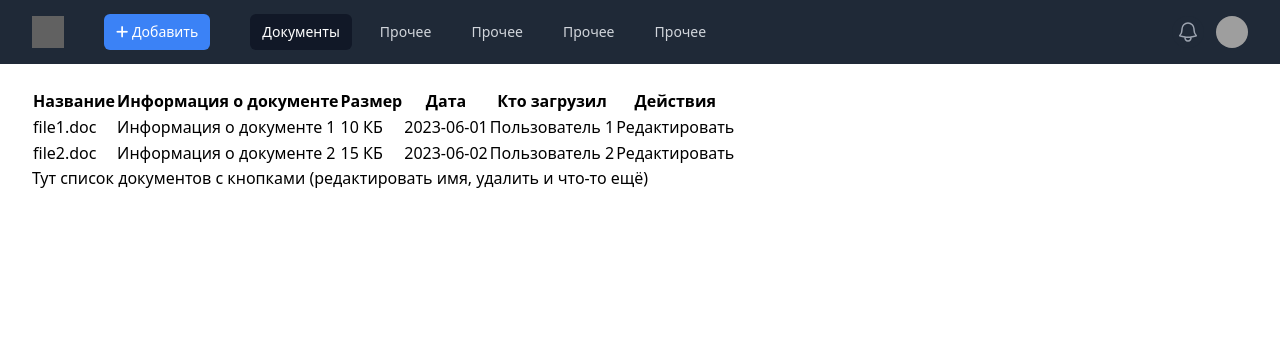
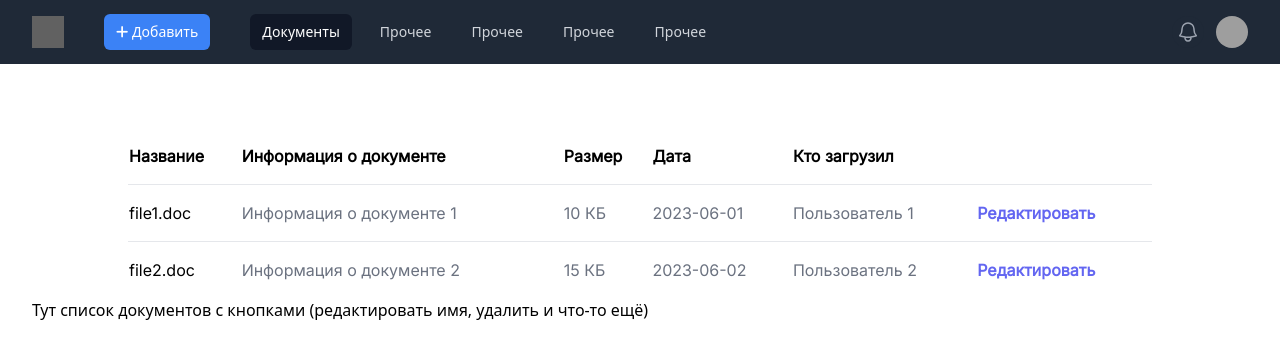
Before and after one commit to aqude/laravel-vue, a Vue app in the folder vue/: page / in a window 1280 px wide. Shown: the top 358 px of the page. Built offline with nearby package versions, Linux system fonts and the light colour scheme; grey boxes are pictures that could not be loaded.

Commit message:
table and start modal

```diff
--- a/vue/src/components/Table.vue
+++ b/vue/src/components/Table.vue
@@ -4,6 +4,8 @@ import {defineComponent} from 'vue'
 export default {
     data() {
         return {
+            isModalOpen: false,
+            selectedFile: null,
             files: [
                 {
                     name: 'file1.doc',
@@ -27,42 +29,59 @@ export default {
         editFile(file) {
             // Логика для редактирования файла
             console.log('Редактирование файла:', file);
+        },
+        openModal(file) {
+            this.selectedFile = file;
+            this.isModalOpen = true;
+        },
+        closeModal() {
+            this.isModalOpen = false;
+            this.selectedFile = null;
+        },
+        saveChanges() {
+            // Логика сохранения изменений
         }
     }
 };
-
+import MenuEditTable from "./MenuEditTable.vue";
 </script>
 
 <template>
-    <div>
-        <table>
+    <div class="mt-10 flex justify-center">
+        <table class="w-full max-w-screen-lg">
             <thead>
-            <tr>
-                <th>Название</th>
-                <th>Информация о документе</th>
-                <th>Размер</th>
-                <th>Дата</th>
-                <th>Кто загрузил</th>
-                <th>Действия</th>
+            <tr class="pb-5 border-b" >
+                <th class="py-4 text-left">Название</th>
+                <th class="py-4 text-left">Информация о документе</th>
+                <th class="py-4 text-left">Размер</th>
+                <th class="py-4 text-left">Дата</th>
+                <th class="py-4 text-left">Кто загрузил</th>
+                <th class="py-4 text-left"></th>
             </tr>
             </thead>
             <tbody>
-            <tr v-for="file in files" :key="file.name">
-                <td>{{ file.name }}</td>
-                <td>{{ file.info }}</td>
-                <td>{{ file.size }}</td>
-                <td>{{ file.date }}</td>
-                <td>{{ file.uploader }}</td>
-                <td>
-                    <button @click="editFile(file)">Редактировать</button>
-                </td>
+            <tr v-for="file in files" :key="file.name" class="pb-5 border-t">
+                <td class="py-4">{{ file.name }}</td>
+                <td class="py-4 text-gray-500">{{ file.info }}</td>
+                <td class="py-4 text-gray-500">{{ file.size }}</td>
+                <td class="py-4 text-gray-500">{{ file.date }}</td>
+                <td class="py-4 text-gray-500">{{ file.uploader }}</td>
+                <td class="py-4 text-indigo-500 font-bold"><button @click="openModal(file)">Редактировать</button></td>
             </tr>
             </tbody>
         </table>
     </div>
+    <modal v-if="isModalOpen" @close="closeModal">
+        <h2>{{ selectedFile.name }}</h2>
+        <p>{{ selectedFile.info }}</p>
+        <button @click="closeModal">Сохранить изменения</button>
+    </modal>
 </template>
 
 
 <style scoped>
-
+@import url('https://fonts.googleapis.com/css2?family=Inter&display=swap');
+* {
+    font-family: 'Inter', sans-serif;
+}
 </style>
```
